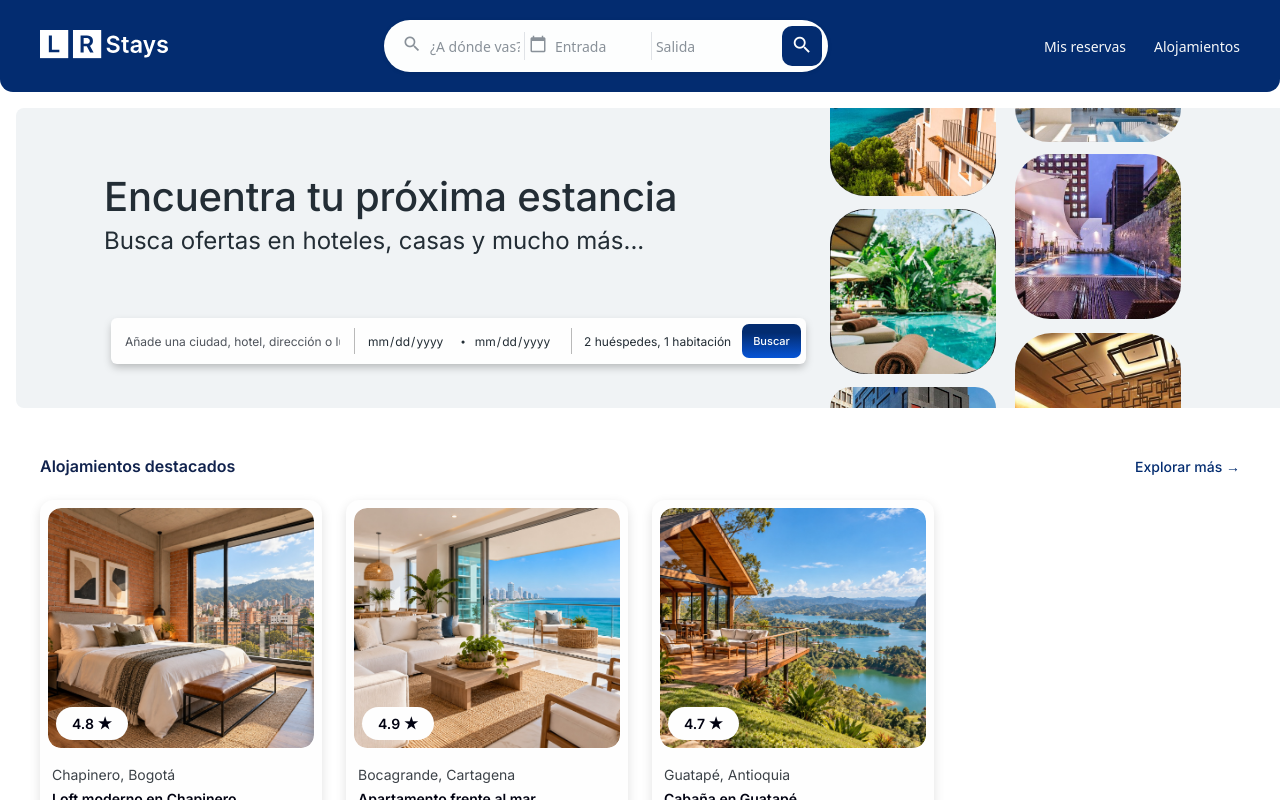
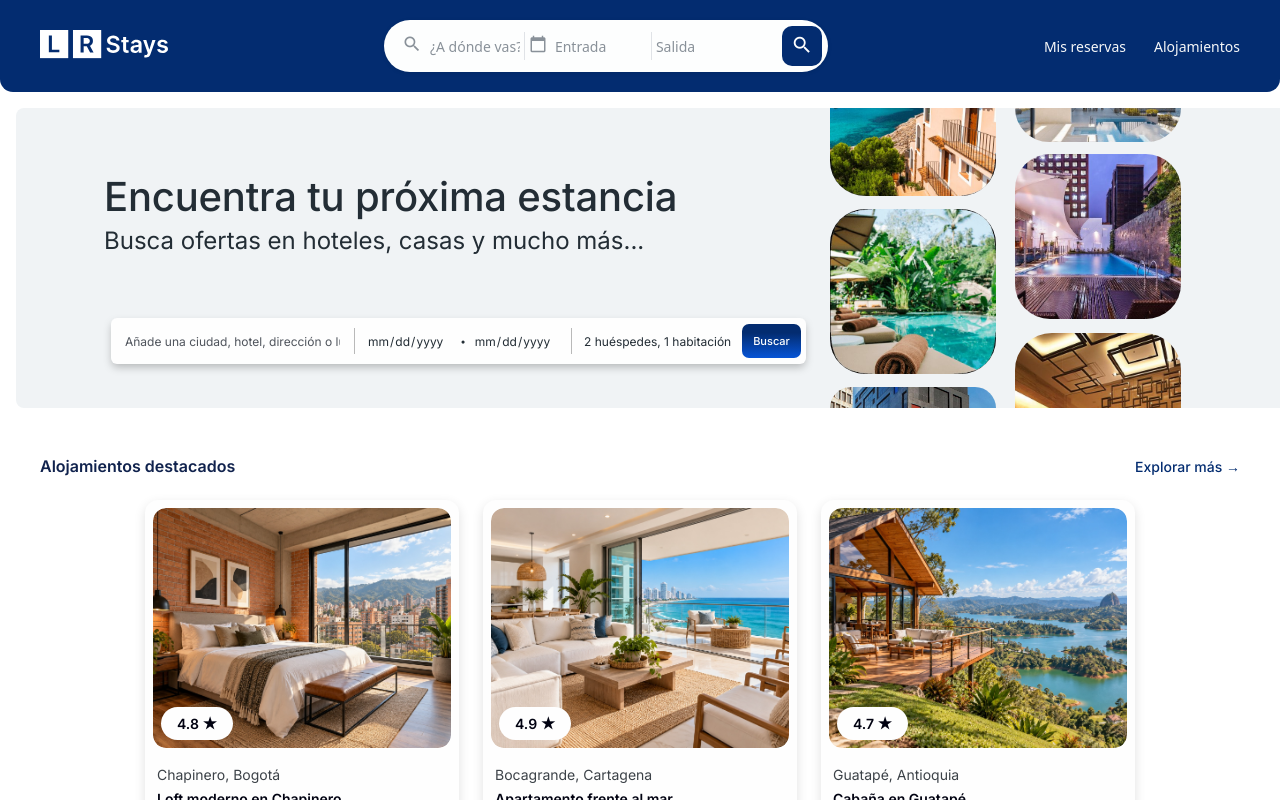
Before and after one commit to SSEGURAP/Proyecto-de-Curso-Marketplace-de-Alojamientos, an Angular app in the folder inversiones-lr-marketplace/: page /alojamientos in a window 1280 px wide. Both pictures are taken after a click on the element 104 px from the left and 46 px from the top of the page. Shown: the top 800 px of the page. Built offline with nearby package versions, Linux system fonts and the light colour scheme.

Commit message:
fix: centrar tarjetas de alojamientos destacados

```diff
--- a/inversiones-lr-marketplace/src/app/components/organisms/featured-alojamientos/featured-alojamientos.css
+++ b/inversiones-lr-marketplace/src/app/components/organisms/featured-alojamientos/featured-alojamientos.css
@@ -28,9 +28,13 @@
 
 .grid {
   display: grid;
-  grid-template-columns: repeat(auto-fill, minmax(280px, 1fr));
+  grid-template-columns: repeat(auto-fit, minmax(280px, 314px));
+  justify-content: center;
   gap: var(--spacing-lg);
-  justify-items: center;
+}
+
+.grid app-alojamiento-card-compressed {
+  display: block;
 }
 
 .loading {
```
